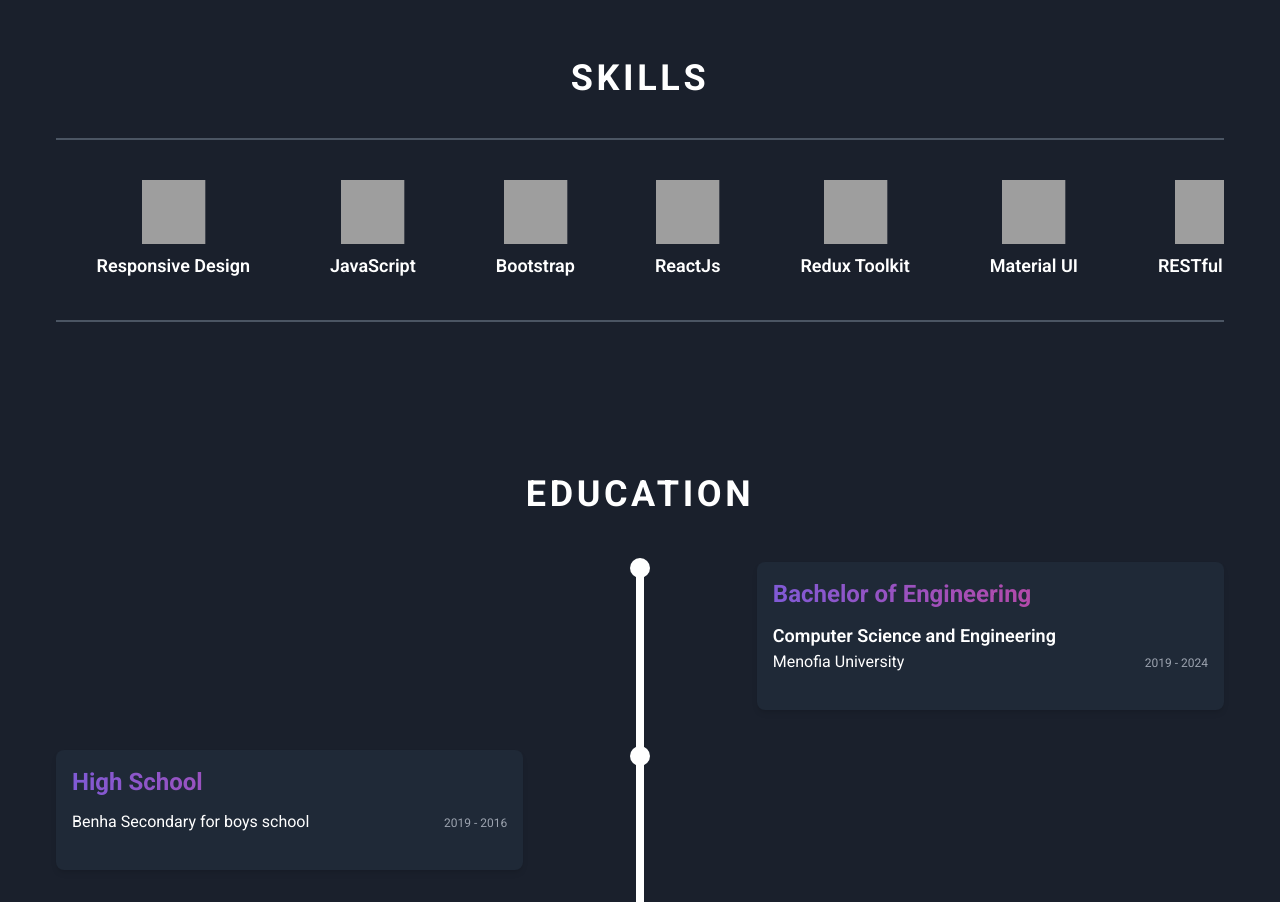
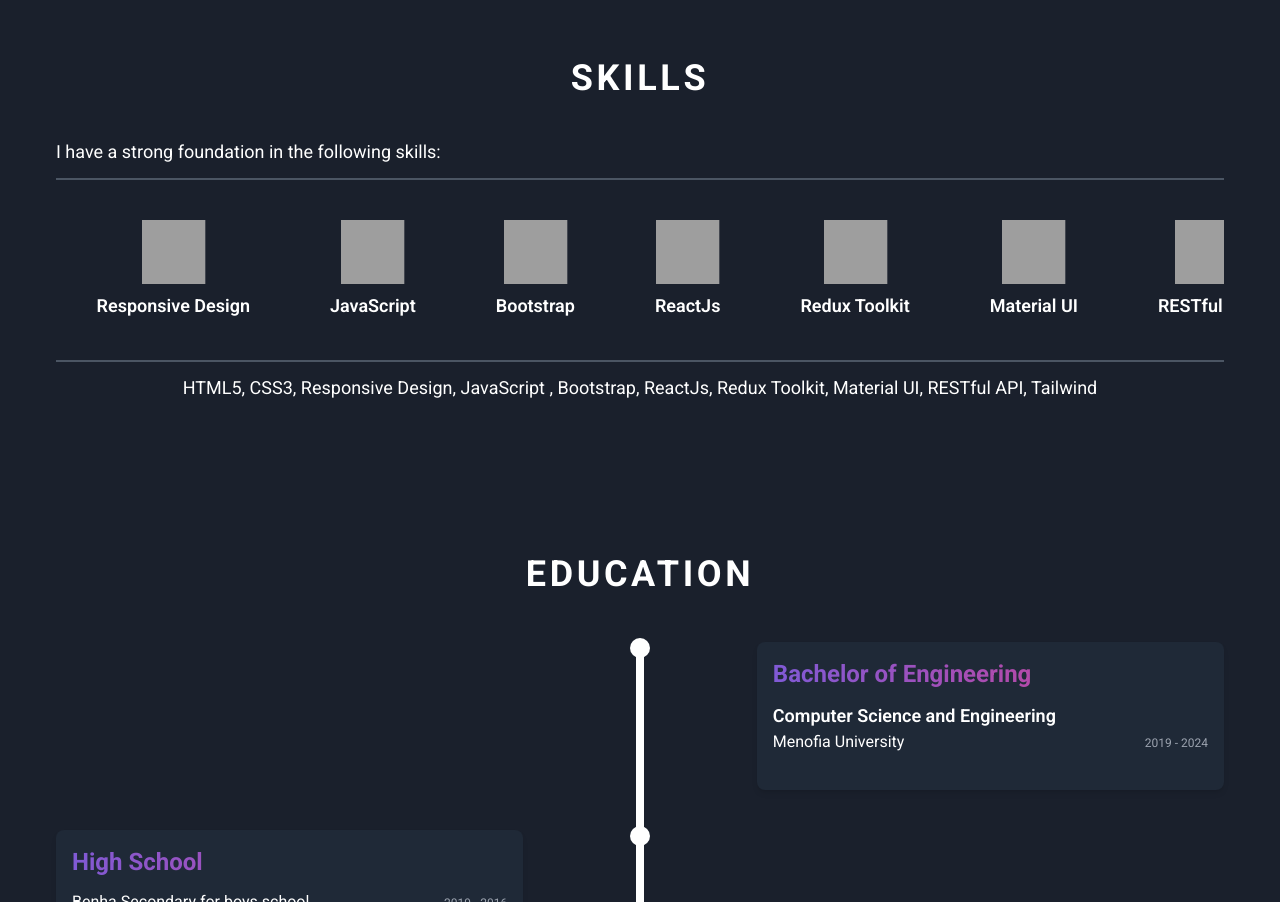
Before and after one commit to MElbahrawy/NewPortfolio, a React (Vite) app: page /resume in a window 1280 px wide. Shown: the part 1680-2582 px from the top of the page. Built offline with nearby package versions, Linux system fonts and the light colour scheme; grey boxes are pictures that could not be loaded.

Commit message:
fixing vertical scroll and improve skills section

```diff
--- a/src/App.jsx
+++ b/src/App.jsx
@@ -44,7 +44,7 @@ function App() {
       <div className="bg-white text-dark dark:bg-dark dark:text-light z-10 relative">
         <DarkBtn isDark={isDark} setIsDark={handleDarkMode} />
         <Navbar />
-        <div className="container mx-auto">
+        <div className="container mx-auto overflow-hidden">
           <Outlet />
         </div>
         <Footer />
--- a/src/components/home/Landing.jsx
+++ b/src/components/home/Landing.jsx
@@ -23,7 +23,7 @@ const Landing = () => {
           <br />a{" "}
           <TypeAnimation
             sequence={text}
-            className="text-transparent bg-gradient-to-r from-main to-secondary bg-clip-text text-4xl sm:text-5xl md:text-6xl font-bold"
+            className="text-transparent bg-gradient-to-r from-main to-secondary bg-clip-text text-2xl sm:text-5xl md:text-6xl font-bold"
             repeat={Infinity}
           />
         </h1>
@@ -45,7 +45,7 @@ const Landing = () => {
         </a>
       </div>
       <div
-        data-aos="fade-down"
+        // data-aos="fade-down"
         className="sm:col-span-1 transition duration-300  aspect-square mx-auto  rounded-lg overflow-hidden"
       >
         {" "}
--- a/src/components/resume/Skills.jsx
+++ b/src/components/resume/Skills.jsx
@@ -38,6 +38,9 @@ const Skills = () => {
       <div className="my-24">
         <Heading title="Skills" />
         <div data-aos="flip-up">
+          <p className="text-lg text-dark-light dark:text-white mb-3">
+            I have a strong foundation in the following skills:
+          </p>
           <Marquee
             pauseOnHover={true}
             speed={50}
@@ -59,6 +62,15 @@ const Skills = () => {
               </div>
             ))}
           </Marquee>
+          <p className="text-lg text-dark-light dark:text-white text-center my-3">
+            {skills.map((skill, index) =>
+              index === 0 ? (
+                <span>{skill.name}</span>
+              ) : (
+                <span>, {skill.name}</span>
+              )
+            )}
+          </p>
         </div>
       </div>
     </div>
--- a/src/components/utilities/PageTitle.jsx
+++ b/src/components/utilities/PageTitle.jsx
@@ -2,10 +2,7 @@ import React from "react";
 import "./PageTitle.css";
 const PageTitle = ({ title }) => {
   return (
-    <h1
-      data-aos="fade-down"
-      className="text-3xl font-bold relative flex justify-center pt-10 text-main "
-    >
+    <h1 className="text-3xl font-bold relative flex justify-center pt-10 text-main ">
       <span className="">{title}</span>
       <span className="stroke text-5xl text-center font-black tracking-wide uppercase opacity-20 dark:opacity-10 -z-10 absolute top-2 start-1/2 -translate-x-1/2 ">
         {title}
```
Also changed, not shown: src/pages/Home.jsx (indentation only).
